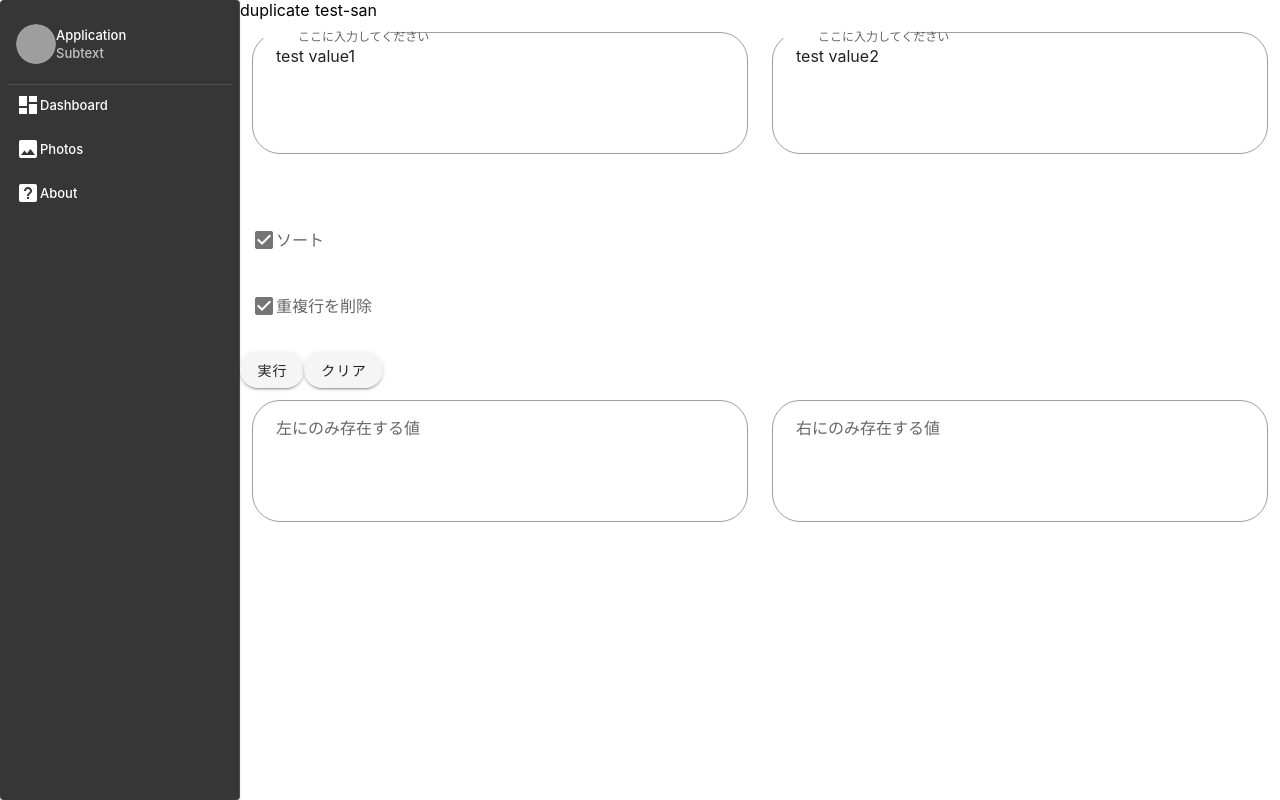
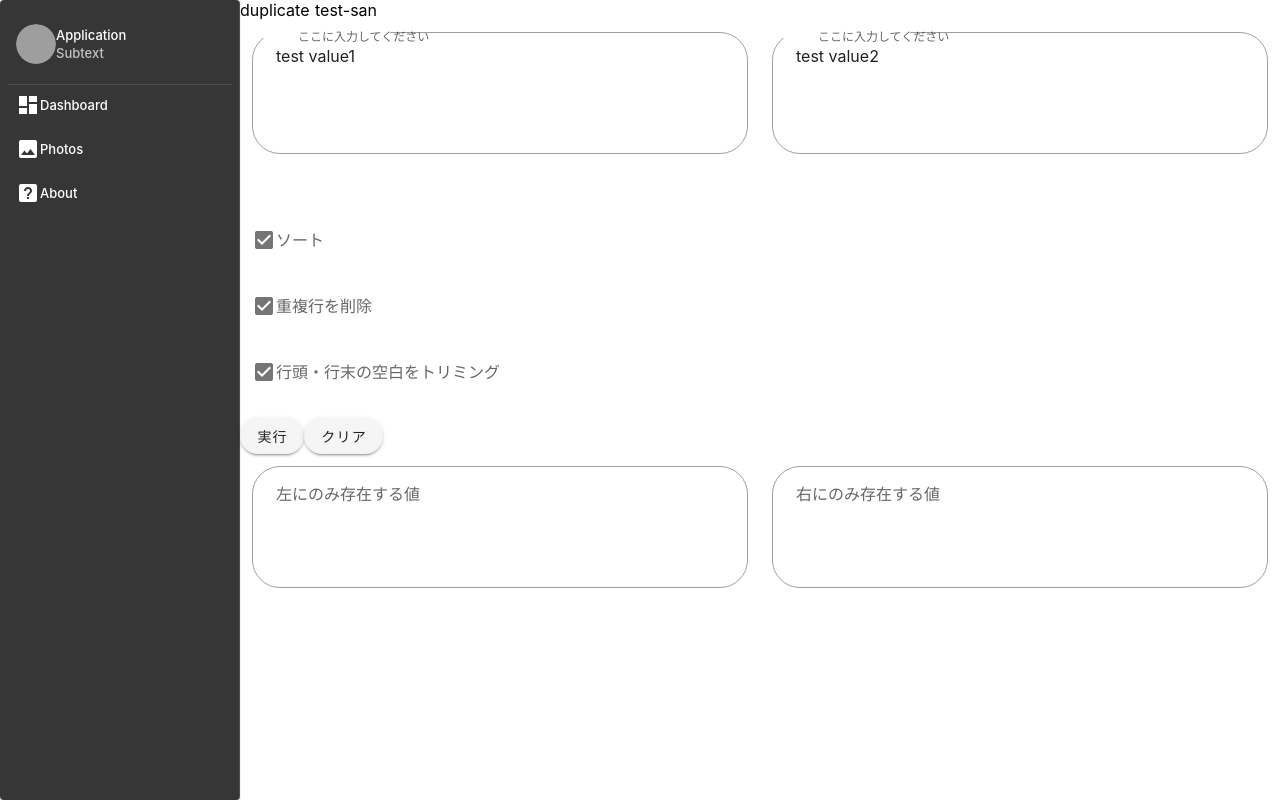
Before and after one commit to somurieengieer/NuxtUtilsCollection, a Nuxt app: page /duplicate in a window 1280 px wide. Built offline with nearby package versions, Linux system fonts and the light colour scheme; grey boxes are pictures that could not be loaded.

Commit message:
行頭・行末のトリミング

```diff
--- a/pages/duplicate.vue
+++ b/pages/duplicate.vue
@@ -73,18 +73,18 @@ const processOptions: ProcessOptionType[] = [
     processes: function(aryStr: string) {
       const ary = aryStr.split('\n')
       const resultAry: string[] = []
-      // console.log(aryStr.split('\n'))
-      // console.log(aryStr.indexOf('a'))
-      // console.log(aryStr.indexOf('bbbb'))
       ary.forEach(text => !resultAry.includes(text) ? resultAry.push(text) : null)
-      // console.log(ary.filter((s, i) => ary.indexOf(s) === i))
       console.log(resultAry)
       return resultAry.join('\n')
-      // return aryStr.split('\n')
-          // .filter((s, i) => aryStr.indexOf(s) === i)
-          // .join('\n')
     },
-  }
+  },
+  {
+    label: '行頭・行末の空白をトリミング',
+    value: true,
+    processes: function(ary: string) {
+     return ary.split('\n').map(s => s.trim()).join('\n')
+    },
+  },
 ]
 export default Vue.extend({
   components: {
```
